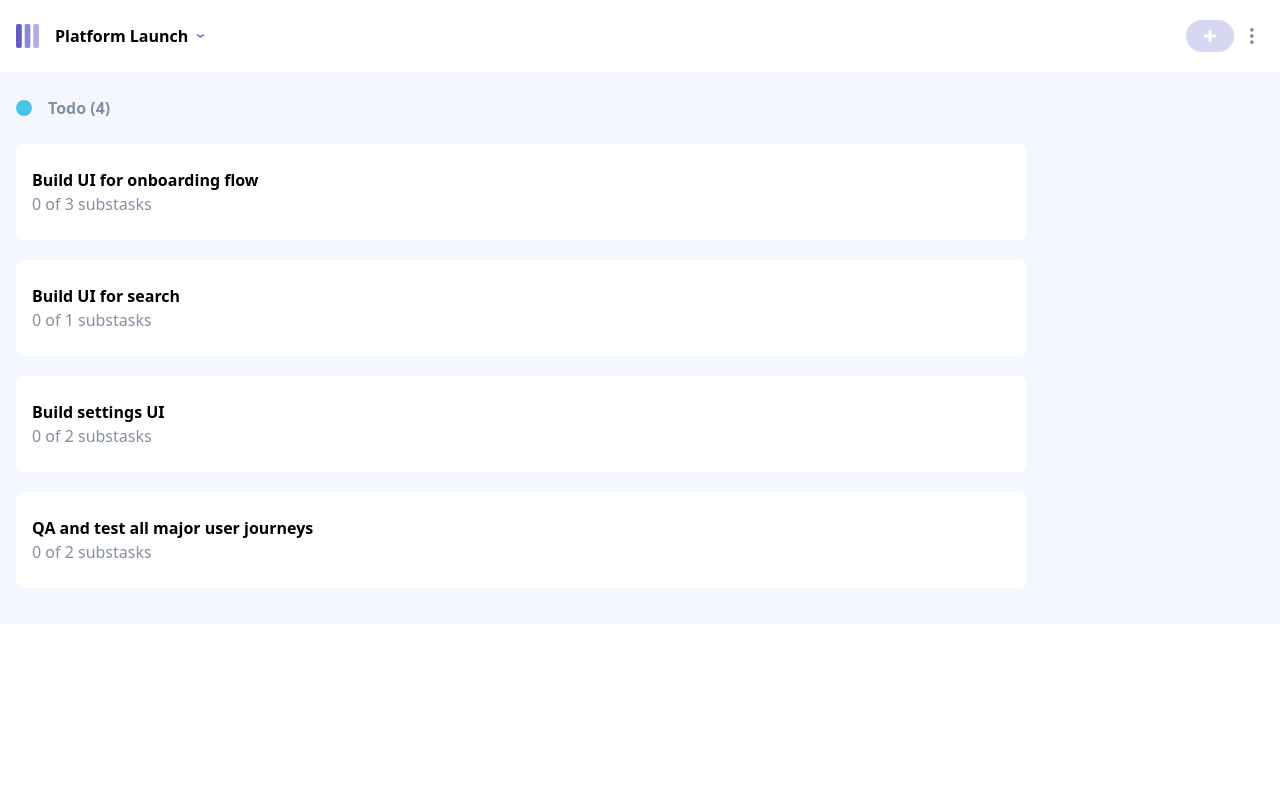
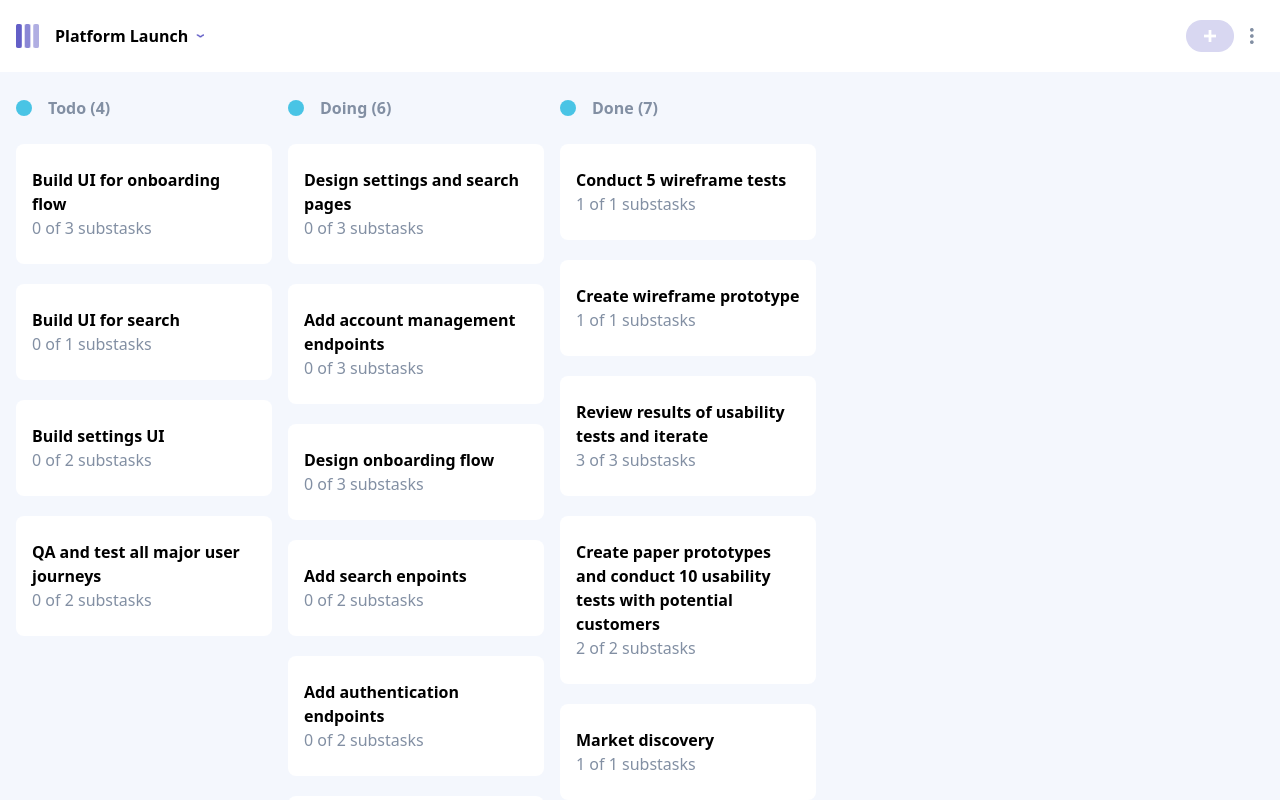
Before and after one commit to TedJenkler/Advanced-TaskManager-App-React-Tailwind, a React (Create React App) app: page / in a window 1280 px wide. Shown: the top 800 px of the page. Built offline with nearby package versions, Linux system fonts and the light colour scheme.

Commit message:
toggle for add logic added

```diff
--- a/src/App.js
+++ b/src/App.js
@@ -1,12 +1,27 @@
 import './App.css';
 import Nav from './Components/Nav';
 import Main from './Components/Main'
+import { useReducer} from "react"
+import data from "./data.json"
 
 function App() {
+
+  const [state, dispatch] = useReducer(reducer, {data, toggleadd: false})
+  console.log(state)
+    function reducer(state, action){
+        switch(action.type) {
+            case 'addtoggle': {
+                return {
+                  ...data, toggleadd: action.payload
+                }
+            }
+        }
+    }
+
   return (
     <>
-    <Nav />
-    <Main />
+    <Nav dispatch={dispatch} state={state} />
+    <Main state={state} />
     </>
   );
 }
--- a/src/Components/Main.js
+++ b/src/Components/Main.js
@@ -1,16 +1,16 @@
-import { useState } from "react"
 import data from "../data.json"
 
 const Main = () => {
-    const [state, setState] = useState(data)
+
     return (<>
-        {data.length < 0 ? <div className='bg-greywhite2 h-screen flex items-center'>
+        {data.length < 0 ? <div className='bg-greywhite2 h-full flex items-center'>
             <div className='flex flex-col items-center text-center mx-4'>
                 <h2 className='text-mediumgrey mb-6'>This board is empty. Create a new column to get started.</h2>
                 <button className='bg-darkpurple py-3 px-4 rounded-3xl'><h3 className='text-white'>+ Add New Column</h3></button>
             </div>
         </div> :
-        <div className="bg-greywhite2">
+        <div className="bg-greywhite2 flex min-w-full overflow-auto">
+            <div className="">
                 <div className="flex items-center gap-4 py-6 ml-4">
                     <div className="bg-turk w-4 h-4 rounded-full"></div>
                     <h4 className="text-mediumgrey">{data.boards[0].columns[0].name} ({data.boards[0].columns[0].tasks.length})</h4>
@@ -20,9 +20,8 @@ const Main = () => {
                         const array = todos[0].columns[0].tasks;
                         return(
                             array.map((array) => {
-                        console.log(array)
                             return (
-                            <div className="px-4 py-6 bg-white mb-5 rounded-lg w-4/5">
+                                <div className="px-4 py-6 bg-white mb-5 rounded-lg w-64">
                                     <h3>{array.title}</h3>
                                     <p className="pl text-mediumgrey">0 of {array.subtasks.length} substasks</p>
                                 </div>
@@ -31,6 +30,47 @@ const Main = () => {
                         })}
                 </div>
                 </div>
+            <div>
+                <div className="flex items-center gap-4 py-6 ml-4">
+                    <div className="bg-turk w-4 h-4 rounded-full"></div>
+                    <h4 className="text-mediumgrey">{data.boards[0].columns[1].name} ({data.boards[0].columns[1].tasks.length})</h4>
+                </div>
+                <div className="ml-4 pb-4">
+                    {Object.values(data).map((todos) => {
+                        const array = todos[0].columns[1].tasks;
+                        return(
+                            array.map((array) => {
+                            return (
+                                <div className="px-4 py-6 bg-white mb-5 rounded-lg w-64">
+                                    <h3>{array.title}</h3>
+                                    <p className="pl text-mediumgrey">0 of {array.subtasks.length} substasks</p>
+                                </div>
+                                    )
+                            }))
+                        })}
+                </div>
+            </div>
+            <div>
+                <div className="flex items-center gap-4 py-6 ml-4">
+                    <div className="bg-turk w-4 h-4 rounded-full"></div>
+                    <h4 className="text-mediumgrey">{data.boards[0].columns[2].name} ({data.boards[0].columns[2].tasks.length})</h4>
+                </div>
+                <div className="ml-4 mr-4 pb-4">
+                    {Object.values(data).map((todos) => {
+                        const array = todos[0].columns[2].tasks;
+                        return(
+                            array.map((array) => {
+                            return (
+                                <div className="px-4 py-6 bg-white mb-5 rounded-lg w-64">
+                                    <h3>{array.title}</h3>
+                                    <p className="pl text-mediumgrey">{array.subtasks.length} of {array.subtasks.length} substasks</p>
+                                </div>
+                                    )
+                            }))
+                        })}
+                </div>
+            </div>
+        </div>
         }
     </>
 )
--- a/src/Components/Nav.js
+++ b/src/Components/Nav.js
@@ -3,7 +3,16 @@ import arrow from "../Img/Path 3.png"
 import addbtn from "../Img/navaddbtn.png"
 import setting from "../Img/navsetting.png"
 
-const Nav = () => {
+const Nav = ( {dispatch, state} ) => {
+    const openaddmenu = () => {
+        if(state.toggleadd === false){
+            dispatch({type: 'addtoggle', payload: true})
+        }
+        else {
+            dispatch({type: 'addtoggle', payload: false})
+        }
+    }
+
     return (
     <nav className="flex bg-white px-4 py-5 items-center">
         <img className="mr-4 w-6 h-6" src={logo} alt="logo"/>
@@ -12,7 +21,7 @@ const Nav = () => {
             <img className="w-2 h-1" src={arrow} alt="arrowdown" />
         </div>
         <div className="flex gap-4 items-center mr-4">
-            <img className="w-12 h-8" src={addbtn} alt="add" />
+            <img onClick={openaddmenu} className="w-12 h-8" src={addbtn} alt="add" />
             <img className="w-1 h-4" src={setting} alt="settings" />
         </div>
     </nav>
```
Also changed, not shown: src/Img/navaddbtnnotempty.png (added). Lines whose indentation alone changed are shown as unchanged.
